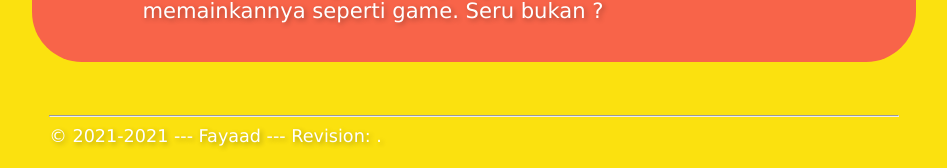
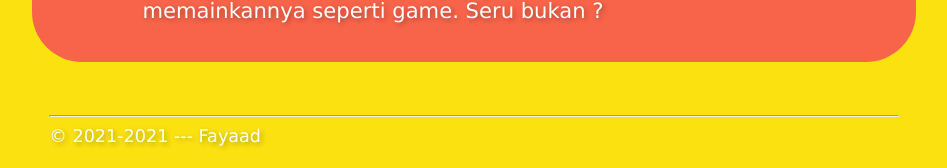
Before and after one commit to fayaadbsa/os211, a Jekyll site: the page built from w01.md, in a window 1280 px wide. Shown: the part 1742-1910 px from the top of the page, without its empty margins (166-1113 px from the left). Built offline with Jekyll 4.4.1, drawn with Linux system fonts in a browser that asks for light colours; our own code applies the rules of GitHub Pages for plain Markdown files.

Commit message:
Update footer.html

```diff
--- a/_includes/footer.html
+++ b/_includes/footer.html
@@ -1,6 +1,6 @@
 <footer>
 <hr>
 <div>
-&copy; {{ site.copyright }} --- {{ site.author }} --- Revision: {{ site.version }}.
+&copy; {{ site.copyright }} --- {{ site.author }}
 </div>
 </footer>
```
